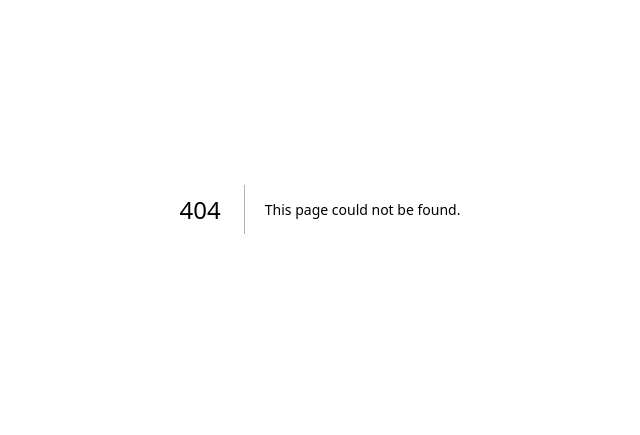
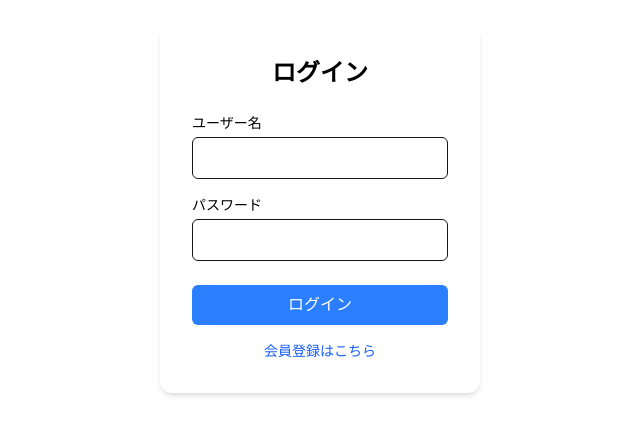
Before and after one commit to sana-3737/mrdecidelunch, a Next.js app: page /login in a window 1280 px wide. Before the commit this address had no page. Shown: the part 191-626 px from the top of the page, without its empty margins (320-960 px from the left). Built offline with nearby package versions, Linux system fonts and the light colour scheme.

Commit message:
login/signup

```diff
--- a/src/app/login/login.tsx
+++ /dev/null
@@ -1,12 +0,0 @@
-export default function Login() {
-  return (
-    <div className="login-container">
-      <h1>Login</h1>
-      <form>
-        <input type="text" placeholder="Username" />
-        <input type="password" placeholder="Password" />
-        <button type="submit">Login</button>
-      </form>
-    </div>
-  );
-}
--- /dev/null
+++ b/src/app/login/page.tsx
@@ -0,0 +1,36 @@
+import Link from "next/link";
+export default function LoginPage() {
+  return (
+    <div className="min-h-screen flex items-center justify-center bg-dot-pattern">
+      <div className="bg-white shadow-md rounded-xl p-8 w-80">
+        <h1 className="text-2xl font-bold mb-6 text-center text-black">ログイン</h1>
+
+        <div className="mb-4">
+          <label className="block text-sm mb-1 text-black">ユーザー名</label>
+          <input
+            type="text"
+            className="w-full border rounded-md px-3 py-2 focus:outline-none focus:ring focus:ring-blue-300"
+          />
+        </div>
+
+        <div className="mb-6">
+          <label className="block text-sm mb-1 text-black">パスワード</label>
+          <input
+            type="password"
+            className="w-full border rounded-md px-3 py-2 focus:outline-none focus:ring focus:ring-blue-300"
+          />
+        </div>
+
+        <button className="w-full bg-blue-500 text-white py-2 rounded-md hover:bg-blue-600 transition">
+          ログイン
+        </button>
+
+       <p className="text-center text-sm mt-4">
+        <Link href="/signup" className="text-blue-600 hover:underline">
+          会員登録はこちら
+        </Link>
+      </p>
+      </div>
+    </div>
+  );
+}
--- /dev/null
+++ b/src/app/signup/page.tsx
@@ -0,0 +1,29 @@
+export default function Signup() {
+  return (
+    <div className="min-h-screen flex items-center justify-center bg-dot-pattern">
+      <div className="bg-white shadow-md rounded-xl p-8 w-80">
+        <h1 className="text-2xl font-bold mb-6 text-center text-black">会員登録</h1>
+
+        <div className="mb-4">
+          <label className="block text-sm mb-1 text-black">ユーザー名</label>
+          <input
+            type="text"
+            className="w-full border rounded-md px-3 py-2 text-black placeholder-gray-500"
+          />
+        </div>
+
+        <div className="mb-4">
+          <label className="block text-sm mb-1 text-black">パスワード</label>
+          <input
+            type="password"
+            className="w-full border rounded-md px-3 py-2 text-black placeholder-gray-500"
+          />
+        </div>
+
+        <button className="w-full bg-blue-500 text-white py-2 rounded-md hover:bg-blue-600 transition">
+          登録する
+        </button>
+      </div>
+    </div>
+  );
+}
```
